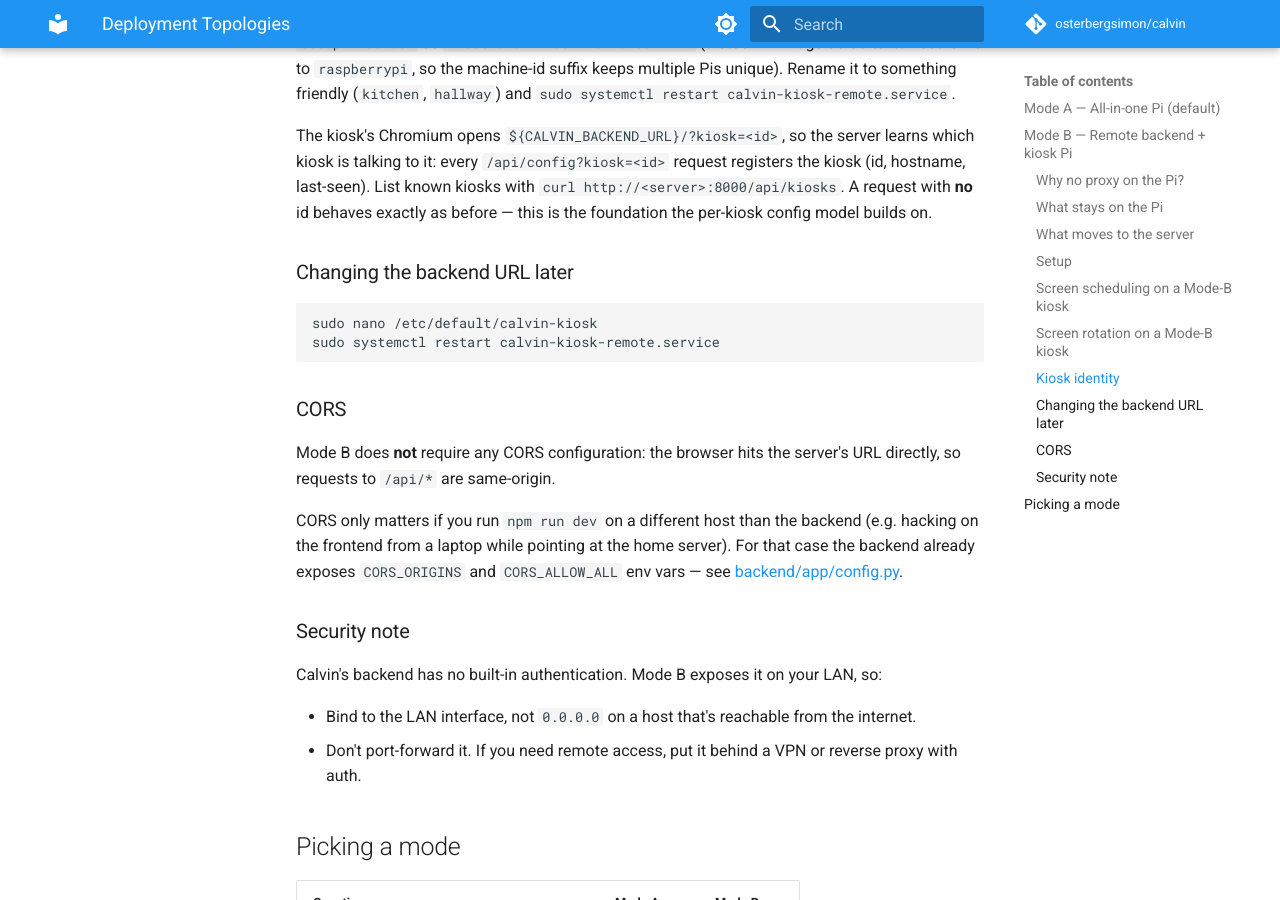
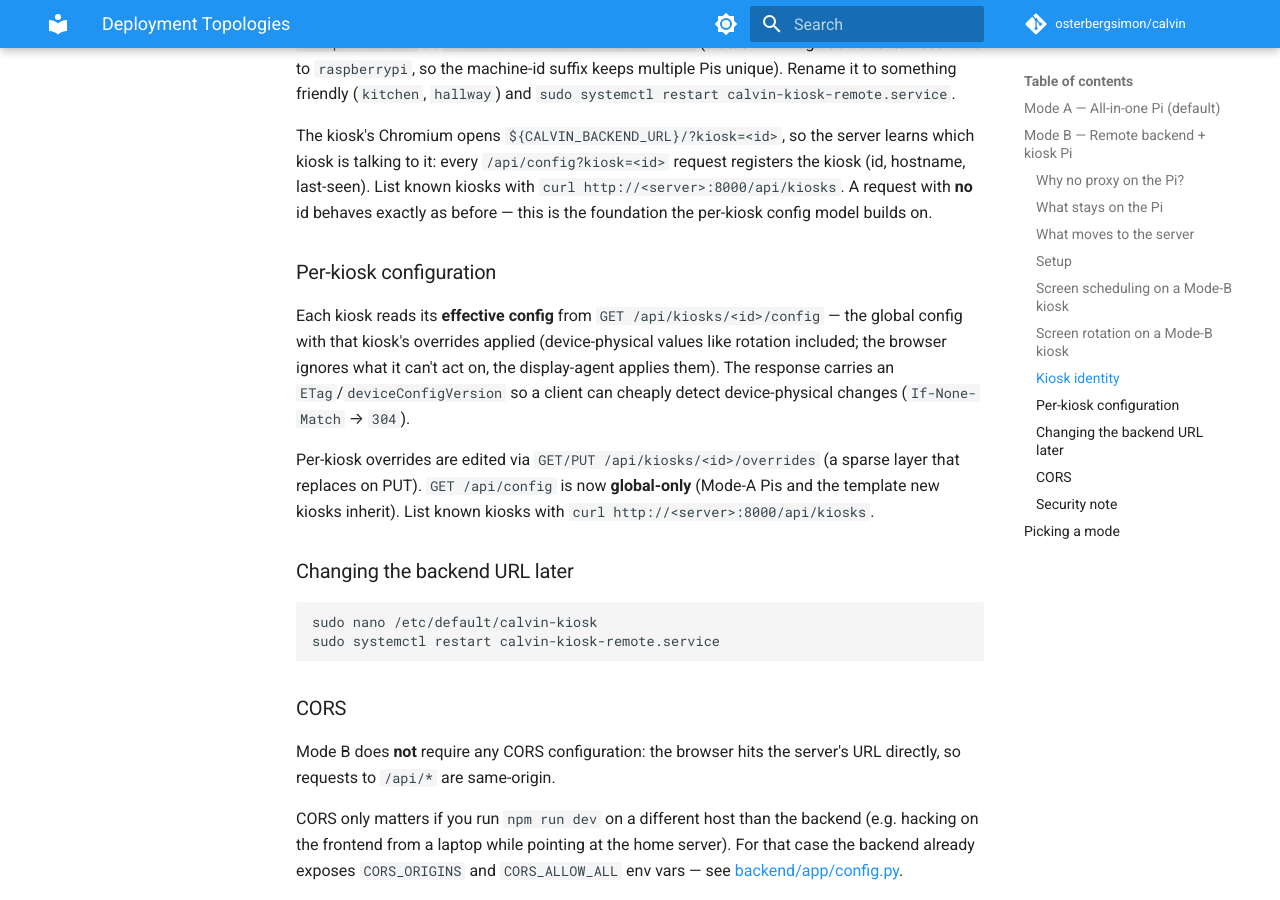
Before and after one commit to osterbergsimon/calvin, an MkDocs documentation site: the page built from docs/setup/DEPLOYMENT_TOPOLOGIES.md, in a window 1280 px wide and 900 px high, scrolled down 3169 px. Built offline with MkDocs 1.6.1 and Material for MkDocs 9.7.7, drawn with Linux system fonts in a browser that asks for light colours; comment, search, counter and statistics services are not loaded.

Commit message:
docs(kiosk): document per-kiosk config endpoints (dd9.3)

````diff
--- a/docs/setup/DEPLOYMENT_TOPOLOGIES.md
+++ b/docs/setup/DEPLOYMENT_TOPOLOGIES.md
@@ -155,6 +155,18 @@ registers the kiosk (id, hostname, last-seen). List known kiosks with
 `curl http://<server>:8000/api/kiosks`. A request with **no** id behaves exactly
 as before — this is the foundation the per-kiosk config model builds on.
 
+### Per-kiosk configuration
+
+Each kiosk reads its **effective config** from `GET /api/kiosks/<id>/config` — the
+global config with that kiosk's overrides applied (device-physical values like
+rotation included; the browser ignores what it can't act on, the display-agent
+applies them). The response carries an `ETag`/`deviceConfigVersion` so a client can
+cheaply detect device-physical changes (`If-None-Match` → `304`).
+
+Per-kiosk overrides are edited via `GET/PUT /api/kiosks/<id>/overrides` (a sparse
+layer that replaces on PUT). `GET /api/config` is now **global-only** (Mode-A Pis and
+the template new kiosks inherit). List known kiosks with `curl http://<server>:8000/api/kiosks`.
+
 ### Changing the backend URL later
 
 ```bash
````
